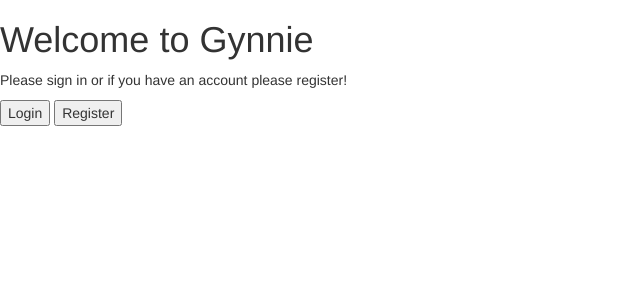
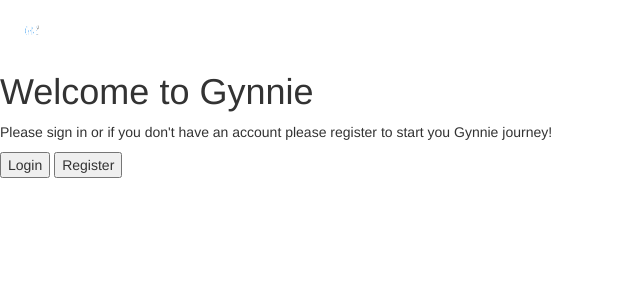
Before and after one commit to Taitdanielle/Gynnie, a Flask app: template templates/pages/home.html in a window 1280 px wide. Shown: the top 300 px of the page, without its empty margins (0-640 px from the left). Run offline with Flask 2, Linux system fonts and the light colour scheme; the template is opened without the code that fills it, so the values that code supplies are empty; some libraries are stand-ins or nearby versions.

Commit message:
added nav bar to home.html

```diff
--- a/templates/pages/home.html
+++ b/templates/pages/home.html
@@ -9,11 +9,16 @@
 <link rel="stylesheet" href="assets/css/style.css">
 <title>Title</title>
 </head>
+<nav class="navbar navbar-light bg-light">
+  <a class="navbar-brand" href="#">
+    <img src="/static/images/gynnie.png" width="30" height="30" alt="">
+  </a>
+</nav>
 <body>
-
+<!-- image will go here -->
 <h1> Welcome to Gynnie </h1>
 
-<p>Please sign in or if you have an account please register!</p>
+<p>Please sign in or if you don't have an account please register to start you Gynnie journey!</p>
 
 <button type="button">Login</button> <button type="button">Register</button>
 
```
